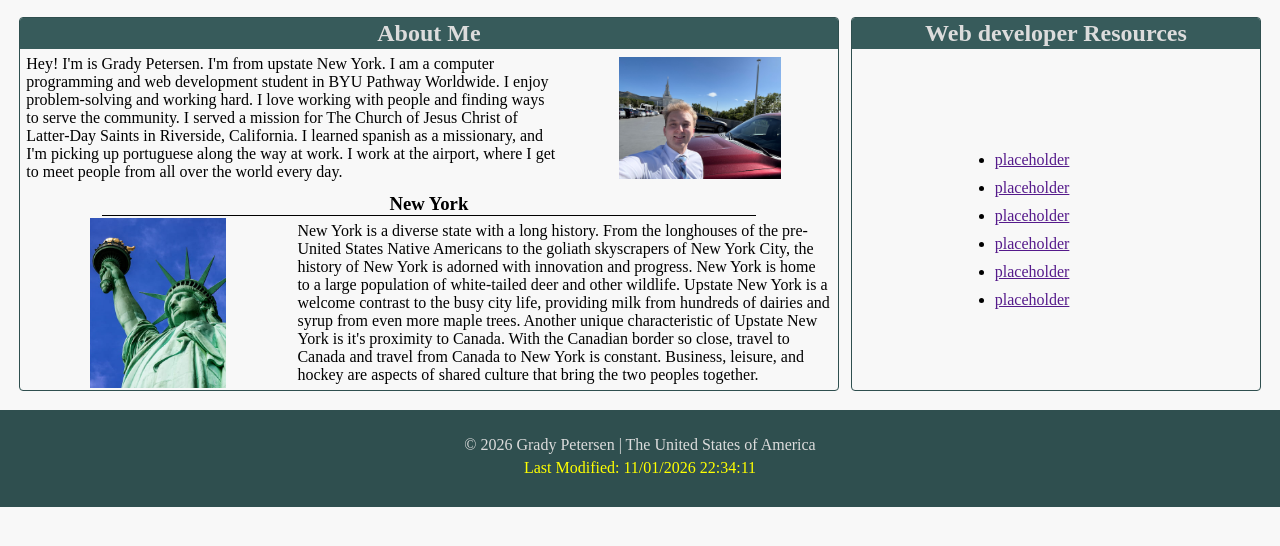
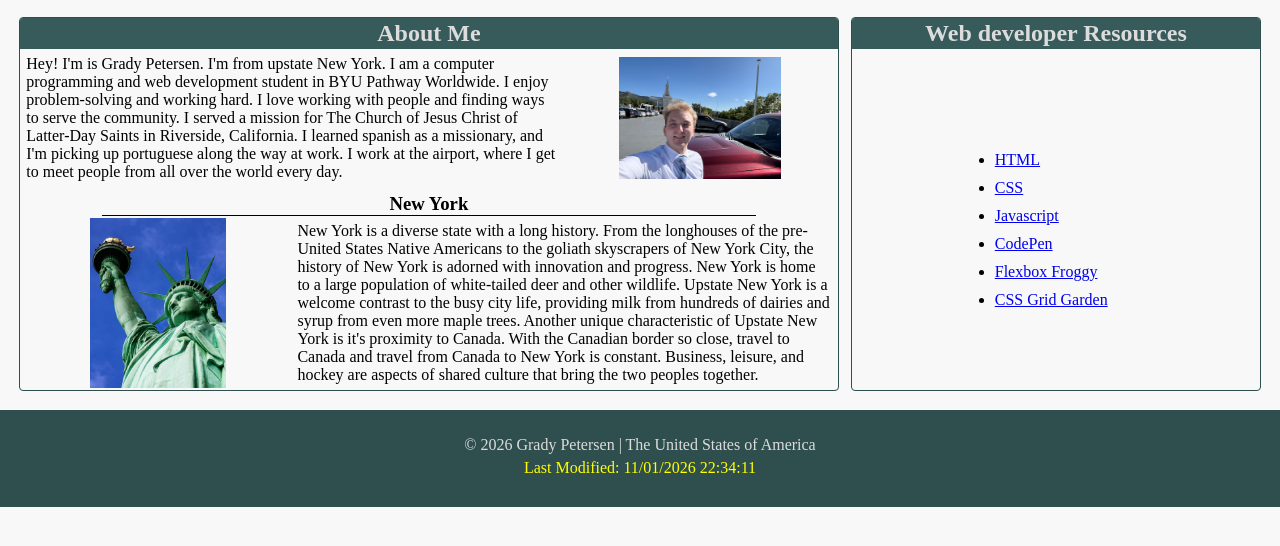
Before and after one commit to gradypetersen-programs/wdd131, a plain HTML site: page index.html in a window 1280 px wide. Shown: the part 218-764 px from the top of the page. Drawn offline with Linux system fonts and the light colour scheme.

Commit message:
updates to index.html

```diff
--- a/index.html
+++ b/index.html
@@ -6,7 +6,7 @@
 <head>
     <meta charset="UTF-8">
     <meta name="viewport" content="width=device-width, initial-scale=1.0">
-    <meta name="description" content="WDD 131 – Dynamic Web Fundamentals Home Page. Details author (Grady Petersen) and other elements of the course and course content. Includes links to other resources and author information.">
+    <meta name="description" content="WDD 131 – Dynamic Web Fundamentals Home Page. Details author (Grady Petersen) and other elements of the course and course content.">
     <meta name="author" content="Grady Petersen">
     <title>WDD 131 – Dynamic Web Fundamentals – Grady Petersen</title>
     <link rel="stylesheet" href="styles/base.css">
@@ -20,7 +20,7 @@
                 <li><a href="https://www.linkedin.com/in/grady-w-petersen">LinkedIn</a></li>
                 <li><a href="https://byupw.instructure.com/">Canvas</a></li>
                 <li><a href="https://www.churchofjesuschrist.org/study/scriptures/nt/philip/4?lang=eng&id=p13#p13">Scripture Power</a></li>
-                <li><a href="">Final Project</a></li>
+                <li><a href="index.html">Final Project</a></li>
             </ul>
         </nav>
     </header>
@@ -52,12 +52,12 @@
                 <h2>Web developer Resources</h2>
                 <section id="resource-list">
                     <ul>
-                        <li><a href="">placeholder</a></li>
-                        <li><a href="">placeholder</a></li>
-                        <li><a href="">placeholder</a></li>
-                        <li><a href="">placeholder</a></li>
-                        <li><a href="">placeholder</a></li>
-                        <li><a href="">placeholder</a></li>
+                        <li><a href="https://developer.mozilla.org/en-US/docs/Web/HTML">HTML</a></li>
+                        <li><a href="https://developer.mozilla.org/en-US/docs/Web/CSS">CSS</a></li>
+                        <li><a href="https://developer.mozilla.org/en-US/docs/Learn_web_development/Core/Scripting/What_is_JavaScript">Javascript</a></li>
+                        <li><a href="https://codepen.io/trending">CodePen</a></li>
+                        <li><a href="https://flexboxfroggy.com">Flexbox Froggy</a></li>
+                        <li><a href="https://cssgridgarden.com">CSS Grid Garden</a></li>
                     </ul>
                 </section>
             </section>
--- a/styles/base.css
+++ b/styles/base.css
@@ -13,7 +13,7 @@
 
 header {
     height: auto;
-    background-color: rgb(55, 91, 91);
+    background-color: var(--light-background);
     color: gainsboro;
 }
 
@@ -47,8 +47,7 @@ header nav a:hover {
     text-decoration: overline;
 }
 
-html,
-body {
+html, main{
     height: 100%;
     background-color: rgb(248, 248, 248);
 }
```
